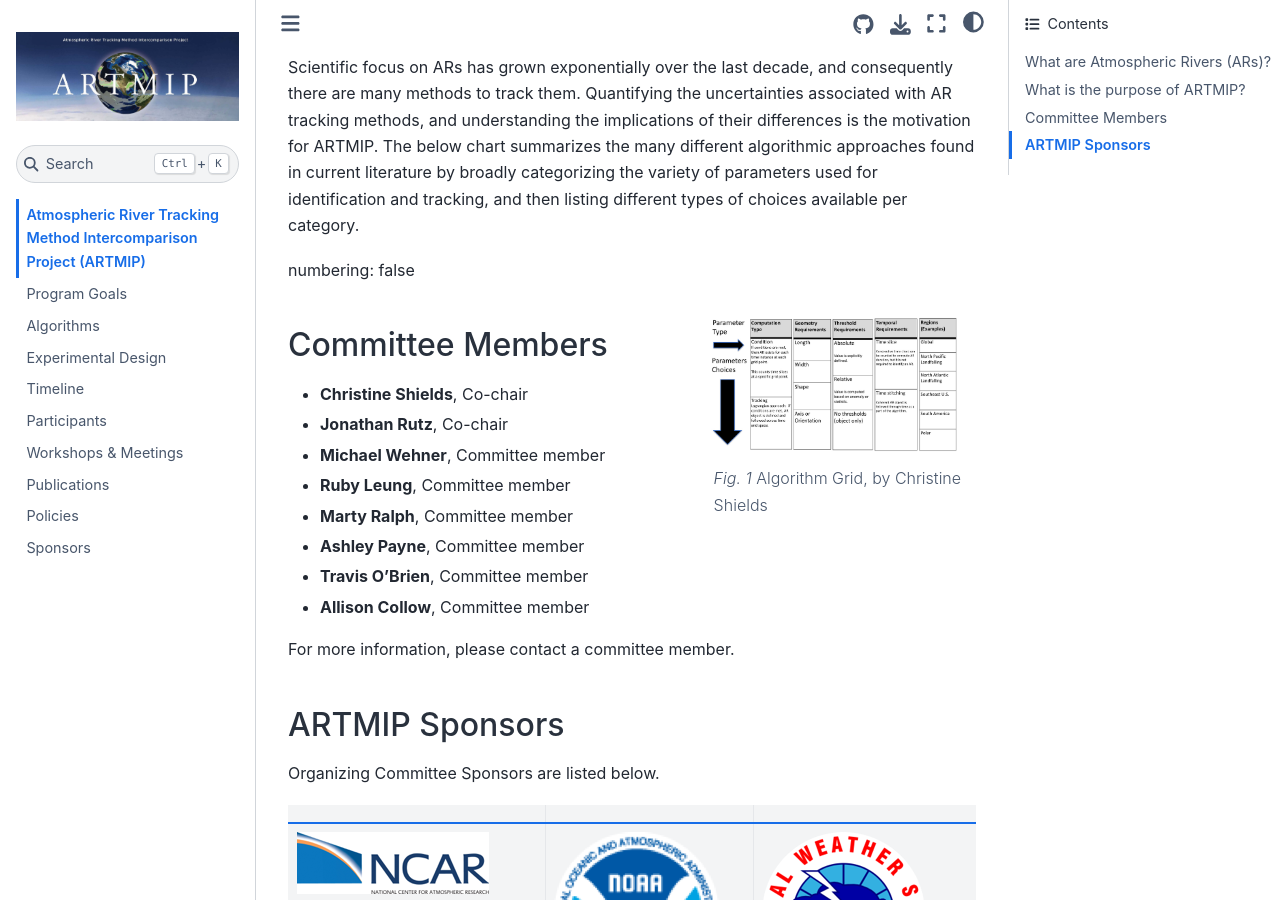
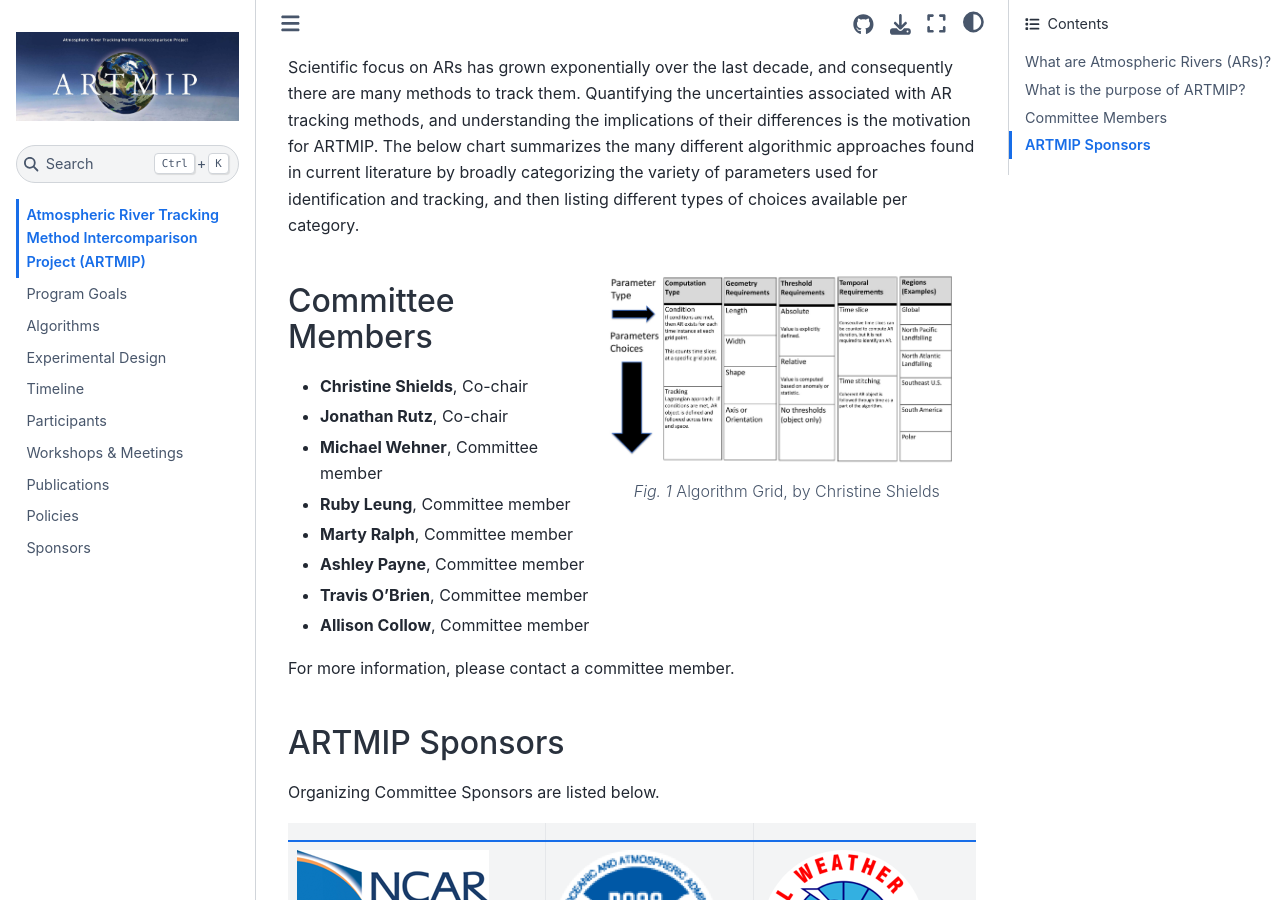
Before and after one commit to NCAR/ARTMIP, a Jupyter Book: the page built from book/intro.md, in a window 1280 px wide and 900 px high, scrolled down 1661 px. Built offline with Jupyter Book 1.0.4 settings and Sphinx 7.4.7 and the Sphinx Book theme 1.1.4, drawn with Linux system fonts in a browser that asks for light colours.

Commit message:
Try turning off figure numbering, and increase figure size

```diff
--- a/book/intro.md
+++ b/book/intro.md
@@ -50,10 +54,9 @@
 <!---  <img src="https://github.com/brmy4086/ARTMIP/blob/87f22911c309981f7a1db8ae8af3469428e0a46d/book/images/AlgorithmGrid.v2.jpg">
   Algorithm Grid, by Christine Shields
 </p>--->
-numbering: false
 
 :::{figure-md} AlgoGrid
-:width: 40%
+:width: 55%
 :align: right
 ![Algorithm Grid](images/AlgorithmGrid.v2.jpg)
 
```
Also changed, not shown: other parts of book/intro.md (+4 -0 lines).
